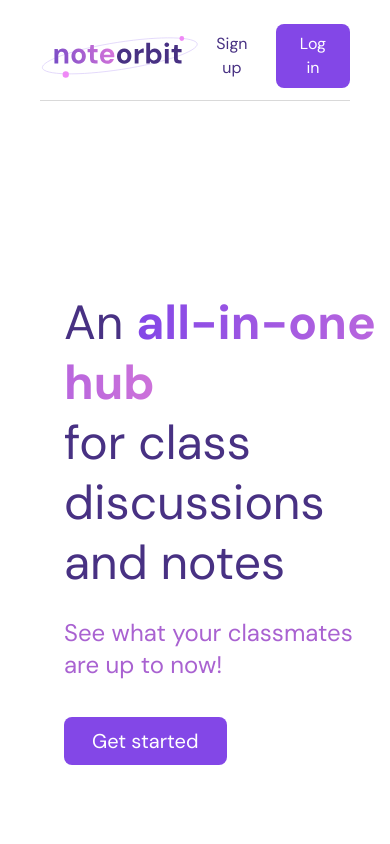
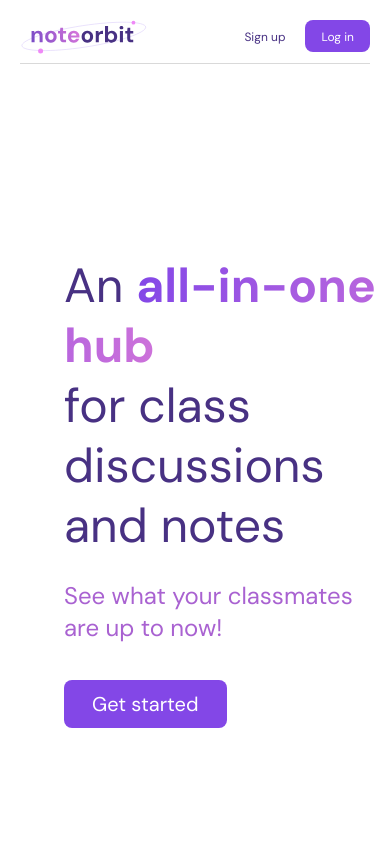
Before and after one commit to Vish-04/aggie-archive, a Next.js app: page / in a window 390 px wide. Shown: the top 844 px of the page. Built offline with nearby package versions, Linux system fonts and the light colour scheme; no server answers.

Commit message:
header responsiveness

```diff
--- a/src/app/dashboard/page.tsx
+++ b/src/app/dashboard/page.tsx
@@ -128,19 +128,19 @@ export default function Dashboard(){
   return (
     <div className="bg-white text-gray-800 min-h-screen p-6">
       <div className="px-12 pt-2">
-        <h1 className="text-4xl font-bold pb-4 pt-9">Hi, {user?.name}!</h1>
+        <h1 className="md:text-3xl lg:text-4xl font-bold pb-4 pt-9">Hi, {user?.name}!</h1>
 
         <SearchBar onToggleClass={handleClasses} isCurrent={checkCurrent} />
 
-        <h2 className="text-3xl font-semibold mt-12 mb-6">My Classes</h2>
-        <div className="grid grid-cols-1 sm:grid-cols-2 md:grid-cols-3 lg:grid-cols-4 gap-4 pt-3">
+        <h2 className="md:text-[28px] lg:text-3xl font-semibold mt-12 mb-6">My Classes</h2>
+        <div className="grid grid-cols-1 sm:grid-cols-2 md:grid-cols-3 lg:grid-cols-4 gap-3 lg:gap-4 pt-3">
           {currClasses.map(course => (
             <ClassCard key={course.id} course={course} onToggleClass={handleClasses} onToggleArchive={handleArchive} isArchived={checkArchived}/>
           ))}
         </div>
 
-        <h2 className="text-3xl font-semibold pt-16 pb-8">Archived Classes</h2>
-        <div className="grid grid-cols-1 sm:grid-cols-2 md:grid-cols-3 lg:grid-cols-4 gap-12">
+        <h2 className="md:text-[28px] lg:text-3xl font-semibold pt-16 pb-8">Archived Classes</h2>
+        <div className="grid grid-cols-1 sm:grid-cols-2 md:grid-cols-3 lg:grid-cols-4 gap-3 lg:gap-4">
           {archivedClasses.map(course => (
             <ClassCard key={course.id} course={course} onToggleClass={handleClasses} onToggleArchive={handleArchive} isArchived={checkArchived}/>
           ))}
--- a/src/components/ClassCard.tsx
+++ b/src/components/ClassCard.tsx
@@ -16,7 +16,7 @@ export default function ClassCard({course, onToggleClass, onToggleArchive, isArc
 
 	return (
 		<div
-			className="bg-purpleGray rounded-[10px] shadow-md p-3 gap-2.5 flex flex-col justify-start items-center min-h-[295px] w-full cursor-pointer"
+			className="bg-purpleGray rounded-[10px] shadow-md p-3 gap-2.5 flex flex-col justify-start items-center md: min-h-[232px] lg:min-h-[295px] w-full cursor-pointer"
 			onClick={() => {
 				window.location.href = `/discussion/${course.id}`
 			}}>
@@ -26,10 +26,10 @@ export default function ClassCard({course, onToggleClass, onToggleArchive, isArc
 				width={500}
 				height={160}
 			/>
-			<div className="flex flex-col px-2 pt-1.5 gap-1 w-full">
+			<div className="flex flex-col px-2 pt-1 lg:pt-1.5 gap-1 w-full">
 				{/* class name + archive button */}
 				<div className="flex flex-row justify-between items-center">
-					<h2 className="text-[20px] font-bold text-darkPurple whitespace-nowrap">{course.course_code}</h2>
+					<h2 className="text-lg lg:text-[20px] font-bold text-darkPurple whitespace-nowrap">{course.course_code}</h2>
 					{/* if a current class, have archive button. if an unarchived class, have an unarchive button. */}
 					<div className="">
 						{!isArchived(course.course_code) ? (
@@ -63,7 +63,7 @@ export default function ClassCard({course, onToggleClass, onToggleArchive, isArc
 					</div>
 				</div>
 
-				<p className="text-[12px] font-normal text-darkPurple"><strong>UC Davis</strong> | {course.title}</p>
+				<p className="text-[10px] lg:text-[12px] font-normal text-darkPurple"><strong>UC Davis</strong> | {course.title}</p>
 			</div>
 		</div>
 	);
--- a/src/components/FinalHeader.tsx
+++ b/src/components/FinalHeader.tsx
@@ -23,7 +23,7 @@ export default function Header() {
 
 	return (
 		<div>
-			<div className="flex justify-between items-center pb-3 pt-6 px-10">
+			<div className="flex justify-between items-center pb-1.5 md:pb-2 lg:pb-3 pt-4 lg:pt-6 px-5 lg:px-10">
 				<Image
 					src="/logo.svg"
 					width={160}
@@ -32,27 +32,28 @@ export default function Header() {
 					onClick={() => {
 						window.location.href = '/dashboard';
 					}}
+					className="w-32"
 				/>
 
 				{/*User not logged in*/}
 				{!isLoading && !user &&
-					<div className="text-right flex gap-3">
+					<div className="text-right flex gap-1 md:gap-2 lg:gap-3">
 						<button
 							className=" rounded-lg px-4 py-1"
 							onClick={() => {
 								window.location.href = '/api/auth/login';
 							}}
 						>
-							<span className="text-darkPurple font-medium">Sign up</span>
+							<span className="text-darkPurple font-medium text-xs md:text-sm lg:text-base">Sign up</span>
 						</button>
 
 						<button
-							className="bg-brightPurple rounded-lg font-medium px-6 py-2"
+							className="bg-brightPurple rounded-lg font-medium px-4 md:py-1.5 lg:px-6 lg:py-2"
 							onClick={() => {
 								window.location.href = '/api/auth/login';
 							}}
 						>
-							<span className="text-white">Log in</span>
+							<span className="text-white text-xs md:text-sm lg:text-base">Log in</span>
 						</button>
 					</div>
 				}
@@ -78,10 +79,10 @@ export default function Header() {
 											onClick={() => {
 												window.location.href = '/api/auth/logout';
 											}}
-											className="flex items-center gap-2 px-3 py-2 w-full text-black font-bold">
+											className="flex items-center gap-2 px-3 py-2.5 w-full text-black font-semibold">
 											<LogOut onClick={() => {
 												window.location.href = '/api/auth/logout'
-											}}/> Sign Out
+											}}/> Sign out
 										</button>
 									</div>
 								)}
@@ -90,7 +91,7 @@ export default function Header() {
 					</div>
 				}
 			</div>
-			<hr className='mx-10 border-t-1 border-buttonGray '/>
+			<hr className='mx-5 lg:mx-10 border-t-1 border-buttonGray '/>
 		</div>
 
 	)
--- a/src/components/Footer.tsx
+++ b/src/components/Footer.tsx
@@ -15,7 +15,7 @@ export default function Footer() {
 
 			<div className="flex justify-between items-center">
 				<p className="text-darkPurple text[15px]">@ Spring Quarter 2025 | ECS 162</p>
-				<p className="text-darkPurple text[15px]">
+				<p className="text-darkPurple text[15px] max-w-16">
 					Yujin Cho • Mileyna Soo • Ananya Ratakonda • Vibha Chandrasekar • Anna Cai • Vishwa Akkati
 				</p>
 			</div>
```
